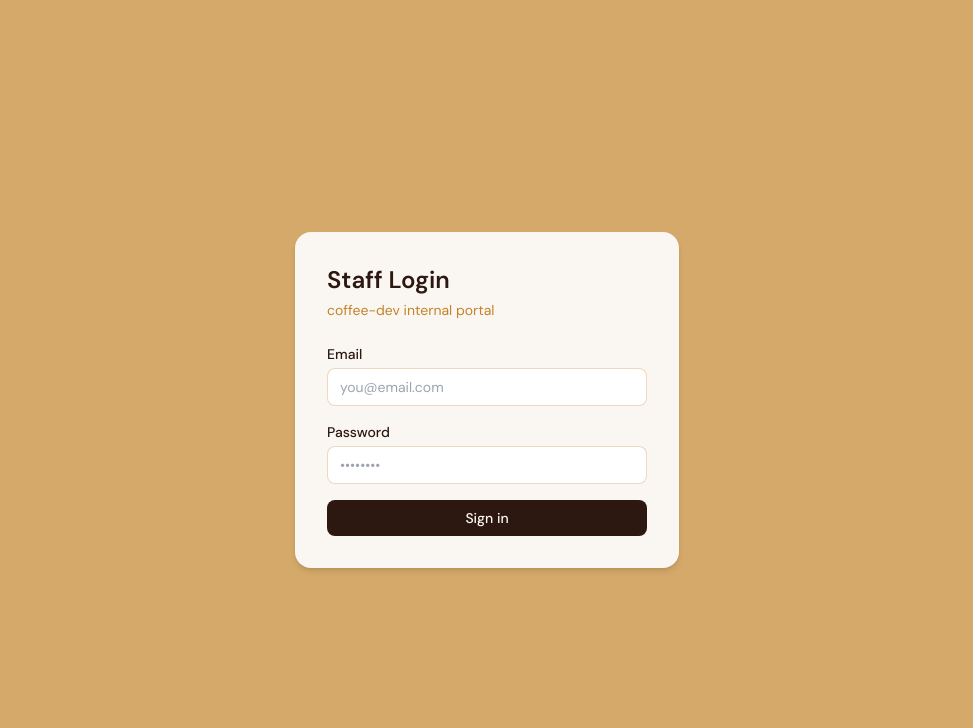
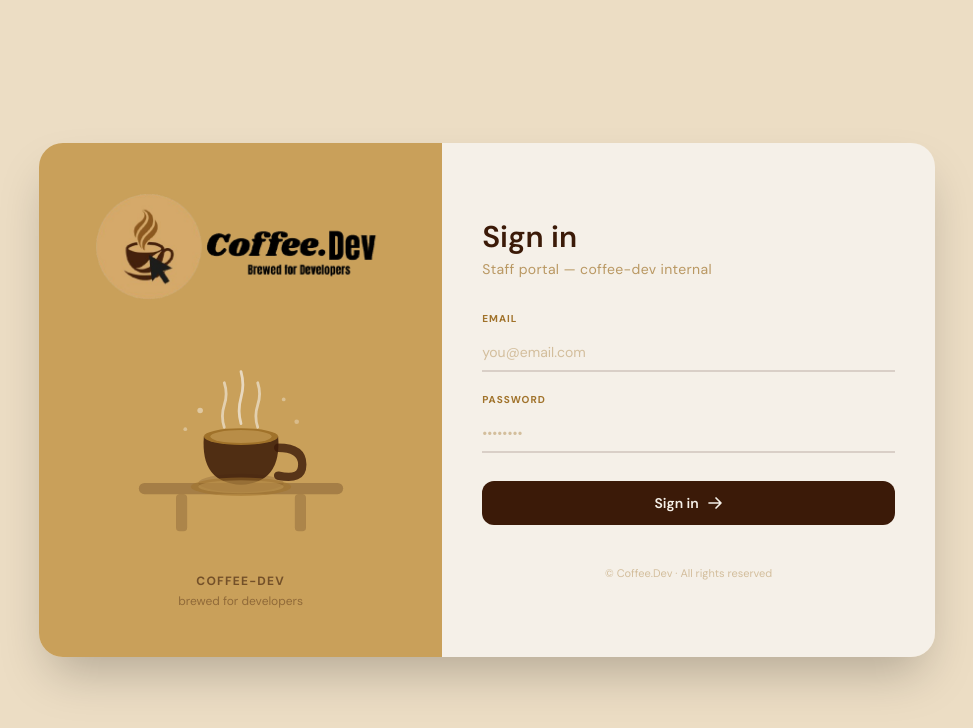
Before and after one commit to xAndr1e/coffee-dev, a Next.js app: page /staff/login in a window 1280 px wide. Shown: the top 728 px of the page, without its empty margins (153-1126 px from the left). Built offline with nearby package versions, Linux system fonts and the light colour scheme; a web font is replaced by a local one.

Commit message:
update: new login page and sidebar styling

```diff
--- a/app/staff/login/page.tsx
+++ b/app/staff/login/page.tsx
@@ -14,59 +14,143 @@ export default function StaffLoginPage() {
   async function handleLogin() {
     setLoading(true)
     setError('')
-
     const supabase = createClient()
     const { error } = await supabase.auth.signInWithPassword({ email, password })
-
     if (error) {
       setError('Invalid email or password.')
       setLoading(false)
       return
     }
-
     router.push('/staff/dashboard')
   }
 
   return (
-    <main className="min-h-screen flex items-center justify-center bg-latte px-4">
-      <div className="bg-foam rounded-2xl shadow-md p-8 w-full max-w-sm">
-        <h1 className="text-2xl font-semibold text-espresso mb-1">Staff Login</h1>
-        <p className="text-sm text-caramel mb-6">coffee-dev internal portal</p>
+    <main className="min-h-screen flex items-center justify-center bg-golden/30 px-4 py-8">
+      <div className="flex w-full max-w-4xl rounded-3xl overflow-hidden shadow-2xl">
 
-        <div className="flex flex-col gap-4">
+        {/* ── Left panel ── */}
+        <div className="hidden md:flex flex-col items-center justify-between w-[45%] bg-golden px-10 py-12">
+          {/* Logo */}
+          <img
+            src="/Banner_Logo.png"
+            alt="Coffee.Dev"
+            className="h-28 w-auto object-contain"
+          />
+
+          {/* Illustration */}
+          <div className="flex-1 flex items-center justify-center w-full py-6">
+            <svg viewBox="0 0 280 240" className="w-full max-w-[260px]" fill="none" xmlns="http://www.w3.org/2000/svg">
+              {/* Table */}
+              <rect x="30" y="168" width="220" height="12" rx="6" fill="#3B1A08" opacity="0.25"/>
+              <rect x="70" y="180" width="12" height="40" rx="4" fill="#3B1A08" opacity="0.2"/>
+              <rect x="198" y="180" width="12" height="40" rx="4" fill="#3B1A08" opacity="0.2"/>
+
+              {/* Cup body */}
+              <ellipse cx="140" cy="168" rx="46" ry="10" fill="#3B1A08" opacity="0.15"/>
+              <path d="M100 118 Q96 168 140 170 Q184 168 180 118 Z" fill="#3B1A08" opacity="0.85"/>
+              {/* Cup rim */}
+              <ellipse cx="140" cy="118" rx="40" ry="9" fill="#A0722A"/>
+              {/* Coffee surface */}
+              <ellipse cx="140" cy="118" rx="33" ry="7" fill="#C9A05A" opacity="0.6"/>
+              {/* Handle */}
+              <path d="M180 130 Q206 130 206 148 Q206 166 180 160" stroke="#3B1A08" strokeWidth="9" strokeLinecap="round" fill="none" opacity="0.8"/>
+              {/* Saucer */}
+              <ellipse cx="140" cy="172" rx="54" ry="10" fill="#A0722A" opacity="0.5"/>
+              <ellipse cx="140" cy="172" rx="46" ry="7" fill="#C9A05A" opacity="0.4"/>
+
+              {/* Steam wisps */}
+              <path d="M122 108 Q118 96 122 84 Q126 72 122 60" stroke="#F5F0E8" strokeWidth="3" strokeLinecap="round" fill="none" opacity="0.6"/>
+              <path d="M140 104 Q136 90 140 76 Q144 62 140 48" stroke="#F5F0E8" strokeWidth="3" strokeLinecap="round" fill="none" opacity="0.7"/>
+              <path d="M158 108 Q154 96 158 84 Q162 72 158 60" stroke="#F5F0E8" strokeWidth="3" strokeLinecap="round" fill="none" opacity="0.6"/>
+
+              {/* Floating sparkle dots */}
+              <circle cx="96" cy="90" r="3" fill="#F5F0E8" opacity="0.5"/>
+              <circle cx="186" cy="78" r="2" fill="#F5F0E8" opacity="0.4"/>
+              <circle cx="200" cy="102" r="2.5" fill="#F5F0E8" opacity="0.35"/>
+              <circle cx="80" cy="110" r="2" fill="#F5F0E8" opacity="0.4"/>
+            </svg>
+          </div>
+
+          {/* Tagline */}
+          <div className="text-center">
+            <p className="text-roast/60 text-xs font-bold tracking-widest uppercase">
+              coffee-dev
+            </p>
+            <p className="text-roast/40 text-xs mt-1">
+              brewed for developers
+            </p>
+          </div>
+        </div>
+
+        {/* ── Right panel ── */}
+        <div className="flex-1 bg-cream flex flex-col justify-center px-10 py-12">
+          {/* Mobile logo (hidden on md+) */}
+          <div className="flex justify-center mb-8 md:hidden">
+            <img src="/Banner_Logo.png" alt="Coffee.Dev" className="h-16 w-auto object-contain" />
+          </div>
+
+          <h1 className="text-3xl font-semibold text-roast mb-1">Sign in</h1>
+          <p className="text-sm text-steam/70 mb-8 tracking-wide">
+            Staff portal — coffee-dev internal
+          </p>
+
+          <div className="flex flex-col gap-5">
+            {/* Email */}
             <div>
-            <label className="block text-sm font-medium text-espresso mb-1">Email</label>
+              <label className="block text-[10px] font-bold tracking-widest uppercase text-steam mb-2">
+                Email
+              </label>
               <input
                 type="email"
                 value={email}
                 onChange={e => setEmail(e.target.value)}
-              className="w-full border border-caramel/30 rounded-lg px-3 py-2 text-sm focus:outline-none focus:ring-2 focus:ring-caramel bg-white"
+                className="w-full border-b-2 border-roast/15 bg-transparent px-0 py-2 text-sm text-roast placeholder:text-steam/40 focus:outline-none focus:border-roast/50 transition-colors"
                 placeholder="you@email.com"
               />
             </div>
 
+            {/* Password */}
             <div>
-            <label className="block text-sm font-medium text-espresso mb-1">Password</label>
+              <label className="block text-[10px] font-bold tracking-widest uppercase text-steam mb-2">
+                Password
+              </label>
               <input
                 type="password"
                 value={password}
                 onChange={e => setPassword(e.target.value)}
                 onKeyDown={e => e.key === 'Enter' && handleLogin()}
-              className="w-full border border-caramel/30 rounded-lg px-3 py-2 text-sm focus:outline-none focus:ring-2 focus:ring-caramel bg-white"
+                className="w-full border-b-2 border-roast/15 bg-transparent px-0 py-2 text-sm text-roast placeholder:text-steam/40 focus:outline-none focus:border-roast/50 transition-colors"
                 placeholder="••••••••"
               />
             </div>
 
-          {error && <p className="text-red-500 text-sm">{error}</p>}
+            {error && (
+              <p className="text-red-700 bg-red-100 text-xs px-3 py-2 rounded-lg">{error}</p>
+            )}
 
+            {/* CTA */}
             <button
               onClick={handleLogin}
               disabled={loading}
-            className="w-full bg-espresso text-foam py-2 rounded-lg text-sm font-medium hover:bg-espresso/90 transition disabled:opacity-50"
+              className="mt-2 w-full bg-roast text-cream py-3 rounded-xl text-sm font-semibold hover:bg-roast/85 active:scale-[0.98] transition-all disabled:opacity-50 flex items-center justify-center gap-2"
             >
-            {loading ? 'Signing in...' : 'Sign in'}
+              {loading ? 'Signing in…' : (
+                <>
+                  Sign in
+                  <svg className="w-4 h-4" fill="none" viewBox="0 0 24 24" stroke="currentColor" strokeWidth={2.5}>
+                    <path strokeLinecap="round" strokeLinejoin="round" d="M13.5 4.5L21 12m0 0l-7.5 7.5M21 12H3" />
+                  </svg>
+                </>
+              )}
             </button>
           </div>
+
+          {/* Footer */}
+          <p className="mt-10 text-[11px] text-steam/40 text-center">
+            © Coffee.Dev · All rights reserved
+          </p>
+        </div>
+
       </div>
     </main>
   )
--- a/components/staff/Sidebar.tsx
+++ b/components/staff/Sidebar.tsx
@@ -22,31 +22,51 @@ export default function Sidebar() {
   }
 
   return (
-    <aside className="w-56 min-h-screen bg-espresso text-foam flex flex-col py-6 px-4">
-      <div className="mb-8">
-        <h1 className="text-lg font-semibold tracking-tight">coffee-dev</h1>
-        <p className="text-xs text-caramel mt-0.5">Staff Portal</p>
+    <aside className="w-56 min-h-screen bg-golden flex flex-col py-6 px-3">
+      {/* Logo */}
+      <div className="flex flex-col items-center mb-4">
+        <Link href="/staff/dashboard">
+          <img
+            src="/Banner_Logo.png"
+            alt="Coffee.Dev Logo"
+            className="h-24 w-auto object-contain"
+          />
+        </Link>
+        <p className="text-sm font-bold tracking-widest uppercase mt-2 text-roast/50">
+          Admin Dashboard
+        </p>
       </div>
 
-      <nav className="flex flex-col gap-1 flex-1">
-        {navItems.map(item => (
+      {/* Divider */}
+      <div className="mx-2 mb-4 h-px bg-roast/15" />
+
+      {/* Nav */}
+      <nav className="flex flex-col gap-0.5 flex-1">
+        {navItems.map(item => {
+          const isActive = pathname === item.href
+          return (
             <Link
               key={item.href}
               href={item.href}
-            className={`px-3 py-2 rounded-lg text-sm transition ${
-              pathname === item.href
-                ? 'bg-caramel/20 text-foam font-medium'
-                : 'text-foam/60 hover:text-foam hover:bg-white/10'
+              className={`px-3 py-2 rounded-lg text-sm font-bold transition-colors ${
+                isActive
+                  ? 'bg-roast text-cream'
+                  : 'text-steam hover:text-roast hover:bg-roast/10'
               }`}
             >
               {item.label}
             </Link>
-        ))}
+          )
+        })}
       </nav>
 
+      {/* Divider */}
+      <div className="mx-2 mt-4 mb-3 h-px bg-roast/15" />
+
+      {/* Sign out */}
       <button
         onClick={handleLogout}
-        className="mt-auto px-3 py-2 text-sm text-foam/50 hover:text-foam hover:bg-white/10 rounded-lg transition text-left"
+        className="px-3 py-2 text-sm font-bold rounded-lg text-left text-steam/70 hover:text-roast hover:bg-roast/10 transition-colors"
       >
         Sign out
       </button>
--- a/tailwind.config.ts
+++ b/tailwind.config.ts
@@ -9,6 +9,7 @@ const config: Config = {
   theme: {
     extend: {
       colors: {
+        // Existing tokens
         cream: "#F5F0E8",
         "cream-dark": "#EDE6D6",
         espresso: "#2C1810",
@@ -16,6 +17,11 @@ const config: Config = {
         caramel: "#C4832A",
         latte: "#D4A96A",
         foam: "#FAF7F2",
+
+        // Logo-derived tokens
+        golden: "#C9A05A",  // logo circle background — sidebar bg
+        roast: "#3B1A08",   // darkest cup shadow — active pills, headings
+        steam: "#A0722A",   // steam swirl mid-tone — muted/inactive text
       },
       fontFamily: {
         display: ["var(--font-playfair)", "Georgia", "serif"],
```
Also changed, not shown: public/Banner_Logo.png. Lines whose indentation alone changed are shown as unchanged.
